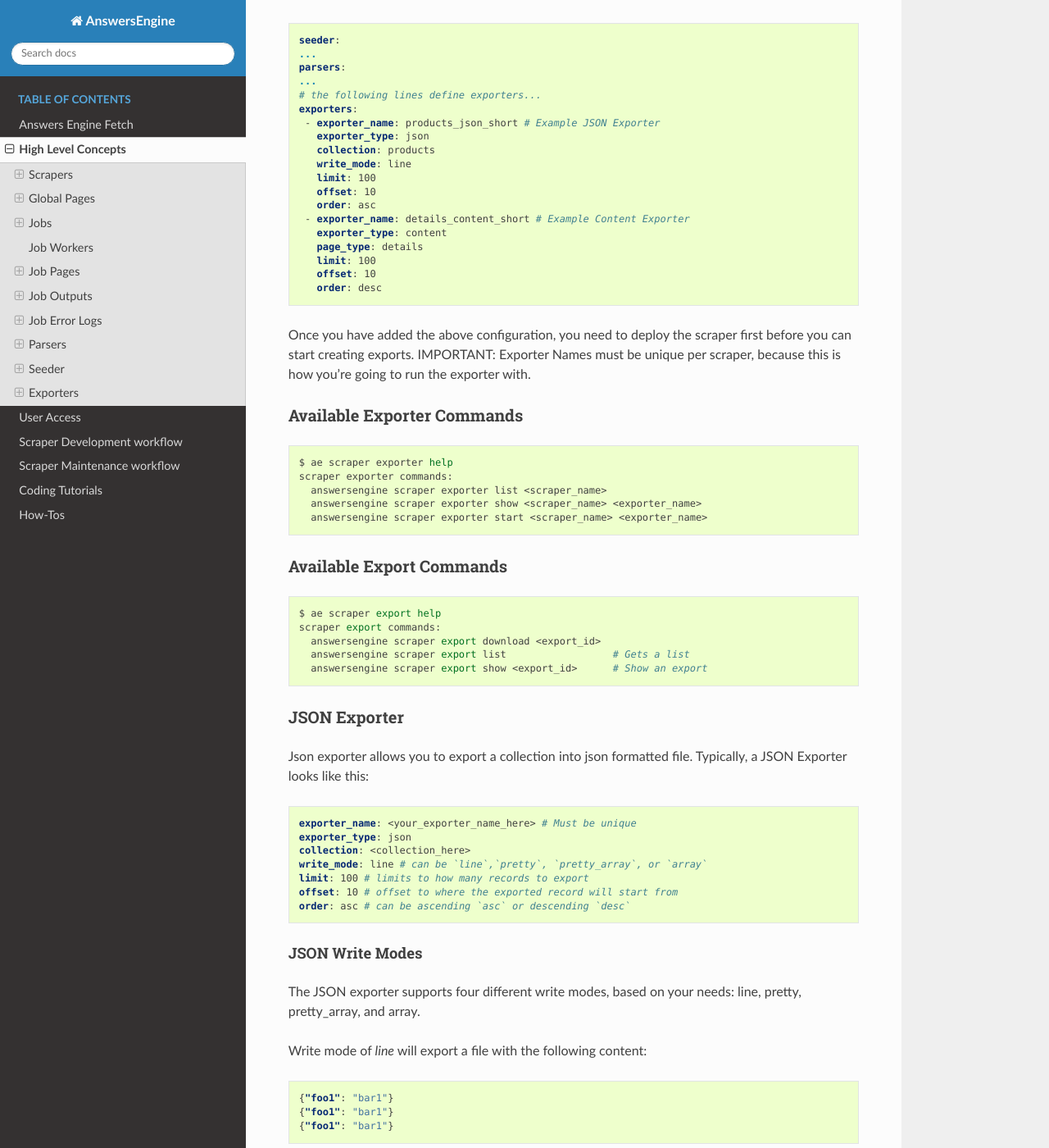
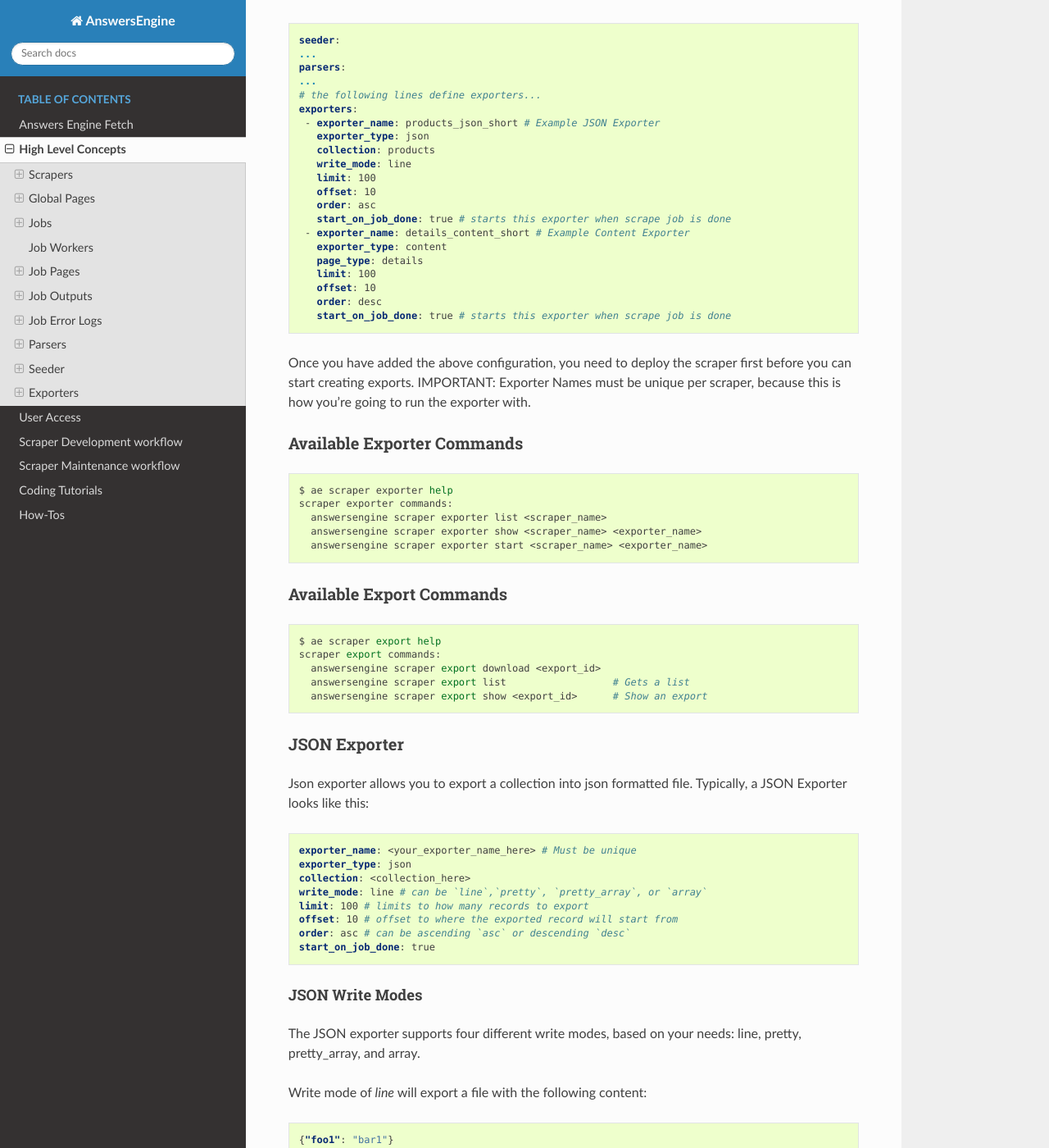
Before and after one commit to answersengine/documentations, a Sphinx documentation site: the page built from source/high_level.rst, in a window 1280 px wide and 1400 px high, scrolled down 6157 px. Shown: the whole window at 82% size. Built offline with Sphinx 7.4.7 and the Read the Docs theme 2.0.0, drawn with Linux system fonts in a browser that asks for light colours; some of the changed text lies outside the part shown.

Commit message:
Added start_on_job_done: true on exporter docs

```diff
--- a/source/high_level.rst
+++ b/source/high_level.rst
@@ -281,12 +281,14 @@
       limit: 100
       offset: 10
       order: asc
+      start_on_job_done: true # starts this exporter when scrape job is done
     - exporter_name: details_content_short # Example Content Exporter
       exporter_type: content
       page_type: details
       limit: 100
       offset: 10
       order: desc
+      start_on_job_done: true # starts this exporter when scrape job is done
 
 Once you have added the above configuration, you need to deploy the scraper first before you can start creating exports.
 IMPORTANT: Exporter Names must be unique per scraper, because this is how you’re going to run the exporter with.
@@ -328,6 +330,7 @@
    limit: 100 # limits to how many records to export
    offset: 10 # offset to where the exported record will start from
    order: asc # can be ascending `asc` or descending `desc`
+   start_on_job_done: true
 
 JSON Write Modes
 ^^^^^^^^^^^^^^^^
@@ -393,6 +396,7 @@
    limit: 100 # limits to how many records to export
    offset: 10 # offset to where the exported record will start from
    order: asc # can be ascending `asc` or descending `desc`
+   start_on_job_done: true
    fields:
     - header: "gid"
       path: "_gid"
@@ -446,6 +450,7 @@
    limit: 100 # limits to how many records to export
    offset: 10 # offset to where the exported record will start from
    order: asc # can be ascending `asc` or descending `desc`
+   start_on_job_done: true
 
 Exporting Failed Contents
 ^^^^^^^^^^^^^^^^^^^^^^^^^
```
